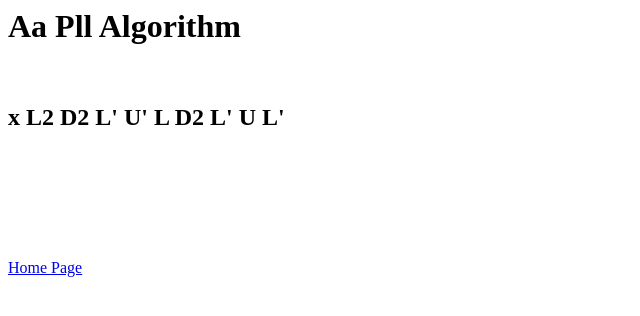
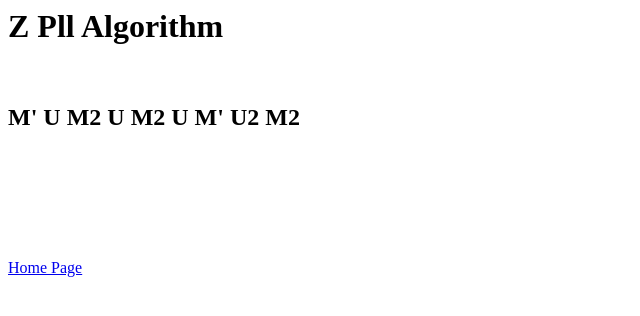
Before and after one commit to NoaSereni/Hello-World-2025, a plain HTML site: page Z.html in a window 1280 px wide. Shown: the whole page, without its empty margins (0-640 px from the left). Drawn offline with Linux system fonts and the light colour scheme.

Commit message:
Update Z.html

```diff
--- a/Z.html
+++ b/Z.html
@@ -1,11 +1,11 @@
 <html>
   <head>
-    <title>Cfop Aa</title>
+    <title>Cfop Z</title>
   </head>
 
   <body>
-    <h1>Aa Pll Algorithm</h1> <br/>
-    <h2>x L2 D2 L' U' L D2 L' U L'</h2> <br/>
+    <h1>Z Pll Algorithm</h1> <br/>
+    <h2>M' U M2 U M2 U M' U2 M2</h2> <br/>
     <br/>
     <br/>
     <br/>
```
